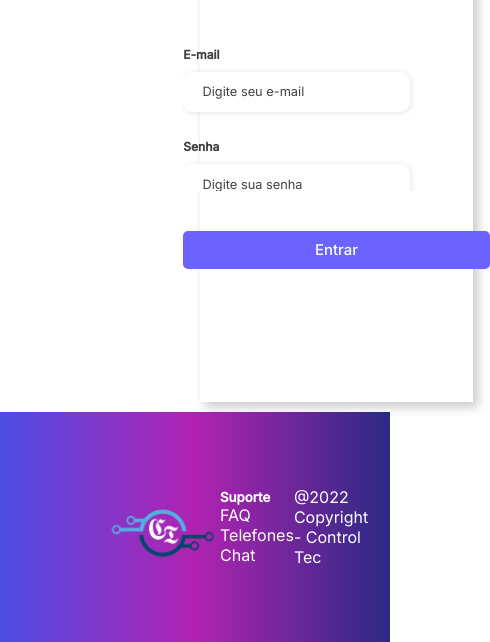
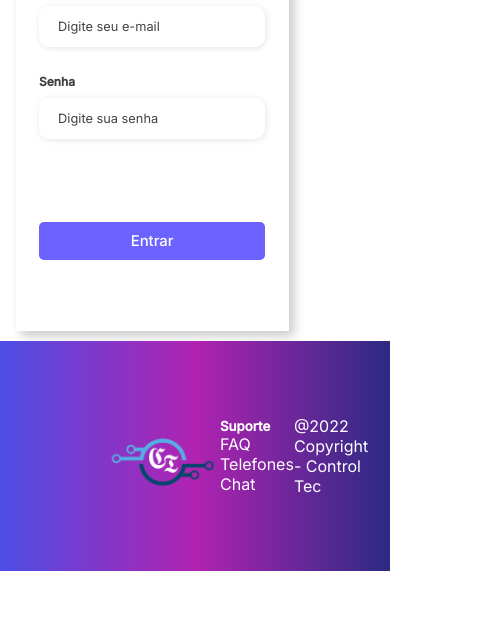
Before and after one commit to Luiz0809/ControlTecWeb, a website: page site/public/login.html in a window 390 px wide. Shown: the part 259-901 px from the top of the page, 490 px wide, since content can reach past the window. After the commit the page ends 844 px from the top, so only its background shows below. Drawn offline with Linux system fonts and the light colour scheme.

Commit message:
Manutenção responsividade tela de login

```diff
--- a/site/public/css/login.css
+++ b/site/public/css/login.css
@@ -84,6 +84,7 @@ header .div_logo{
     align-items: center;
     background-color: #fff;
     padding: 3rem;
+
 }
 
 .form-header {
@@ -234,25 +235,48 @@ header .div_logo{
         display: none;
     }
      .container {
-        width: 50%;
+        width: 100%;
+        margin-left: 4%;
+        margin-top: 5%;
+        height: auto;
     }
-     .form {
+     .form{
+        width: 100%;
+        align-items: center;
+
+    }
+    button{
+        width: 100%;
+        margin-bottom: 10%;
+    }
+
+    input{
+        width: auto;
+    }
+
+
+}
+
+
+@media screen and (max-width: 1199.98px) {
+    .header .footer{
         width: 100%;
     }
+
+
 }
-
 @media screen and (max-width: 1064px) {
     .container {
         width: 70%;
     }
-    .input-group {
+    /* .input-group {
         flex-direction: column;
         z-index: 5;
         padding-right: 5rem;
         max-height: 10rem;
         overflow-y: scroll;
         flex-wrap: nowrap;
-    }
+    } */
     .gender-inputs {
         margin-top: 2rem;
     }
```
